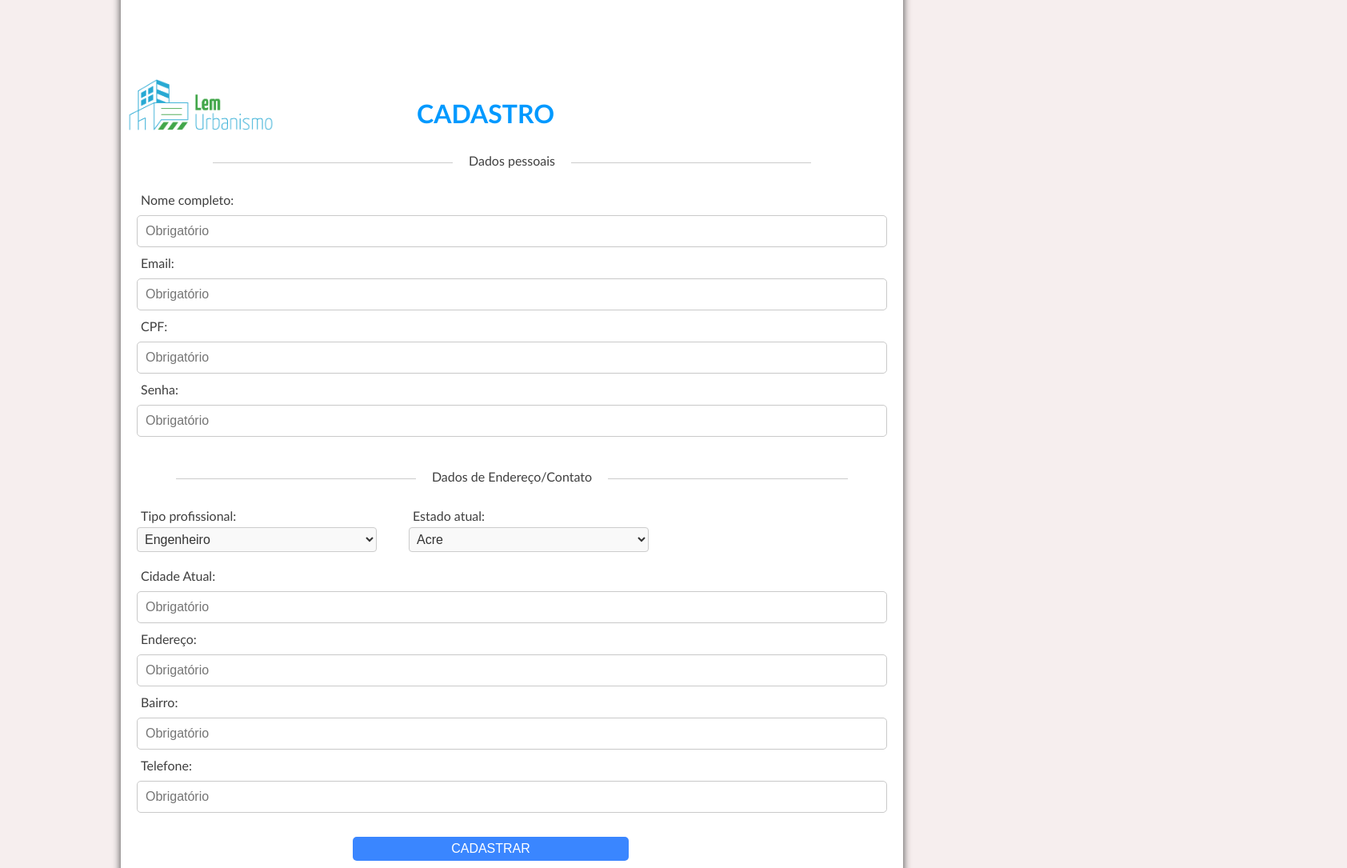
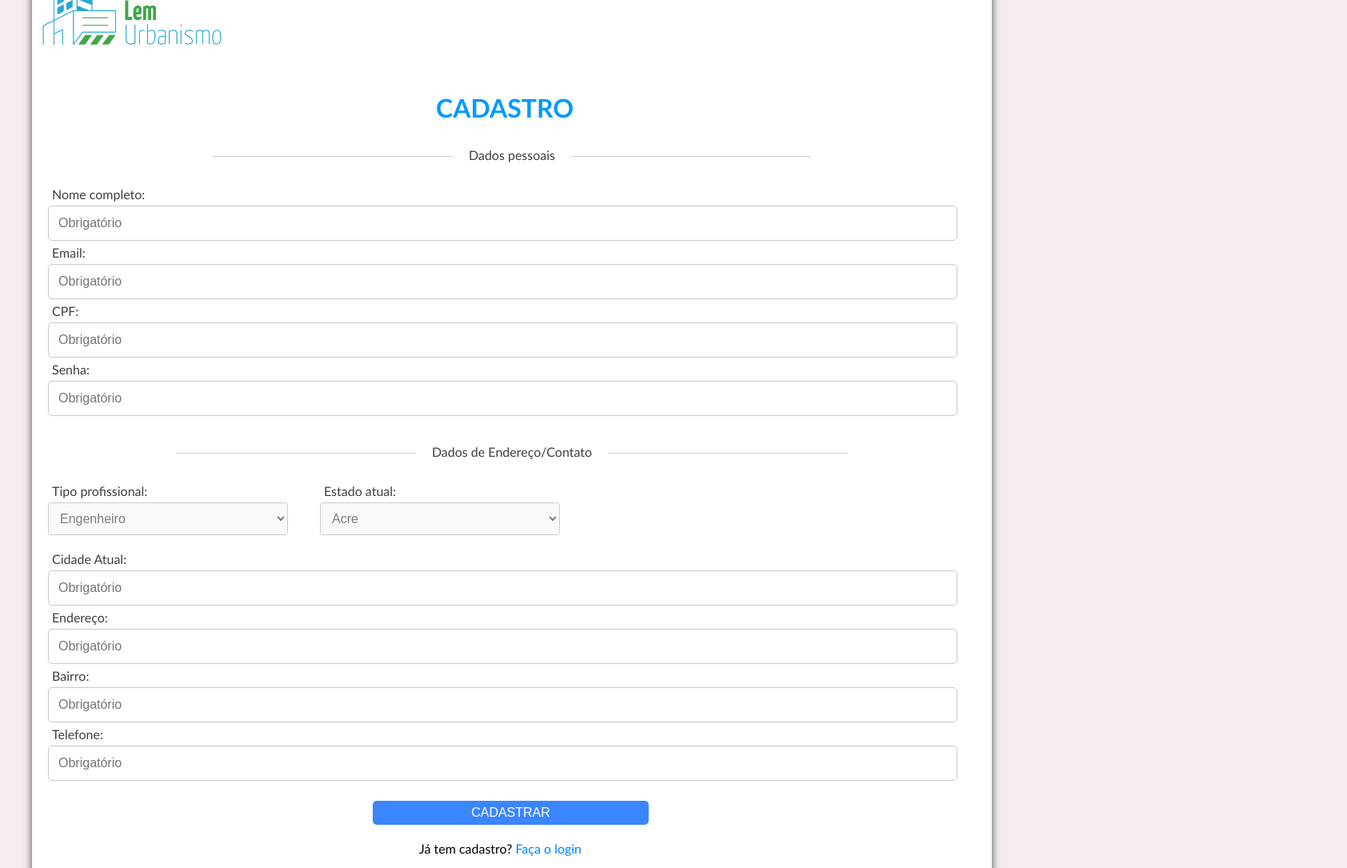
Before and after one commit to daniell0l/urbanismo-web, a React (Vite) app: page /Register in a window 1280 px wide. Shown: the part 100-1185 px from the top of the page at 80% size, 1684 px wide, since content can reach past the window. Built offline with nearby package versions, Linux system fonts and the light colour scheme; the HTML template or start-up script is replaced by a standard one.

Commit message:
alterações gerais no layout da tela de cadastro

```diff
--- a/src/screens/register/style.css
+++ b/src/screens/register/style.css
@@ -1,5 +1,5 @@
 #registration-container {
-  max-width: 978px;
+  max-width: 1200px;
   width: 100%;
   height: 1200px;
   margin: 2% auto 2% auto;
@@ -29,14 +29,15 @@
   font-size: 2em;
   color: rgb(0, 153, 255);
   text-transform: uppercase;
-  margin-top: -100px;
-  margin-left: 350px;
+  margin-top: -180px;
+  margin-left: 485px;
+  display: block;
 }
 
 .form-group-register input {
-  width: 100%;
-  padding: 10px;
-  margin: 10px auto;
+  width: 98%;
+  padding: 12px;
+  margin: 5px auto;
   border-radius: 5px;
   border: 1px solid rgb(201, 201, 201);
   font-size: 1em;
@@ -61,26 +62,27 @@
   text-transform: uppercase;
   border-radius: 5px;
   margin-top: 20px;
-  margin-bottom: -10px;
-  left: 270px;
+  left: 35%;
   position: relative;
 }
 
 .buttonRegistration:hover,
 .buttonRegistration:active {
-  background: #56c6fa;
+  background: #5595fd;
 }
 
 .logoRegister {
-  width: 200px;
-  top: -550px;
+  width: 250px;
+  top: -170px;
+  position: relative;
+
 
 }
 
 .cadastroLink {
   margin-top: 20px;
   position: relative;
-  left: 340px;
+  left: 40%;
 }
 
 .cadastroLink a {
@@ -110,24 +112,25 @@
 .Select select,
 .selectEstado select {
   width: 300px;
-  padding: 5px;
+  padding: 10px;
   border: 1px solid #ccc;
   border-radius: 4px;
   background-color: #f9f9f9;
-  font-size: 16px;
-  color: #333;
+  font-size: 1em;
+  color: #7c7c7c;
   margin-top: 5px;
 }
 
 .Select select option,
 .selectEstado select option {
-  font-size: 14px;
+  font-size: 1em;
   color: #555;
+  background: #e9e9e9;
 }
 
-.Select:hover {
-  background: #ebebeb;
-  color: #000;
+.Select select:hover,
+.selectEstado select:hover {
+  background: #dbdbdb;
 }
 
 
```
